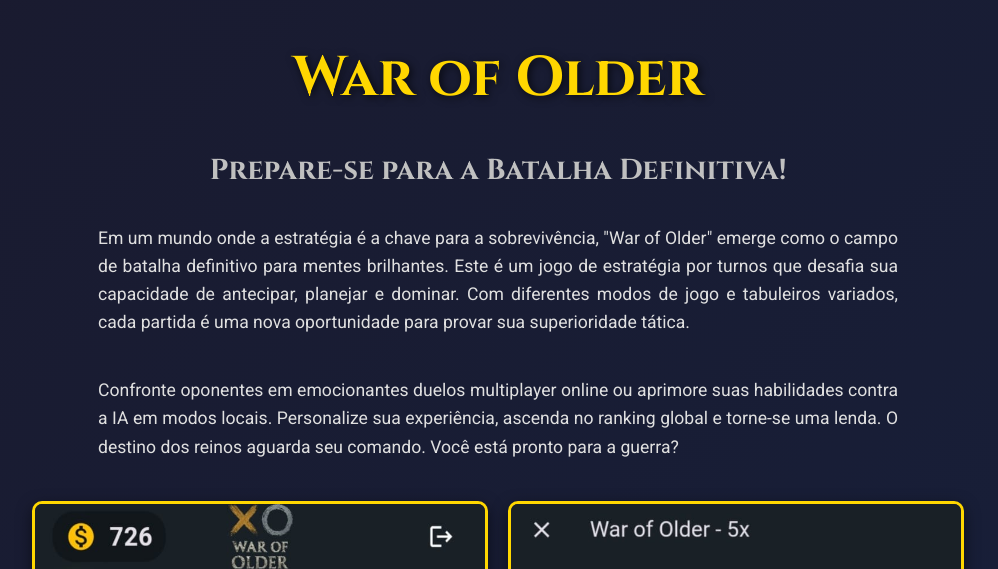
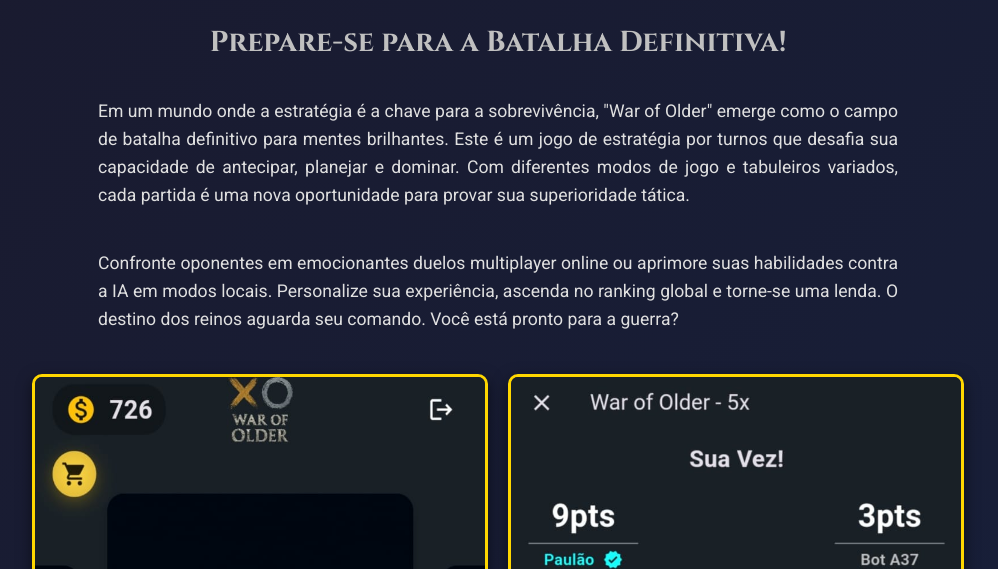
Before and after one commit to Paulofsr/war-of-older, a plain HTML site: page index.html in a window 1280 px wide. Shown: the part 231-800 px from the top of the page, without its empty margins (142-1140 px from the left). Drawn offline with Linux system fonts and the light colour scheme.

Commit message:
Update index.html

```diff
--- a/index.html
+++ b/index.html
@@ -186,7 +186,6 @@
             <img src="images/logo.png" alt="Logo War of Older">
         </div>
 
-        <h1>War of Older</h1>
         <h2>Prepare-se para a Batalha Definitiva!</h2>
 
         <p class="intro-text">
```
